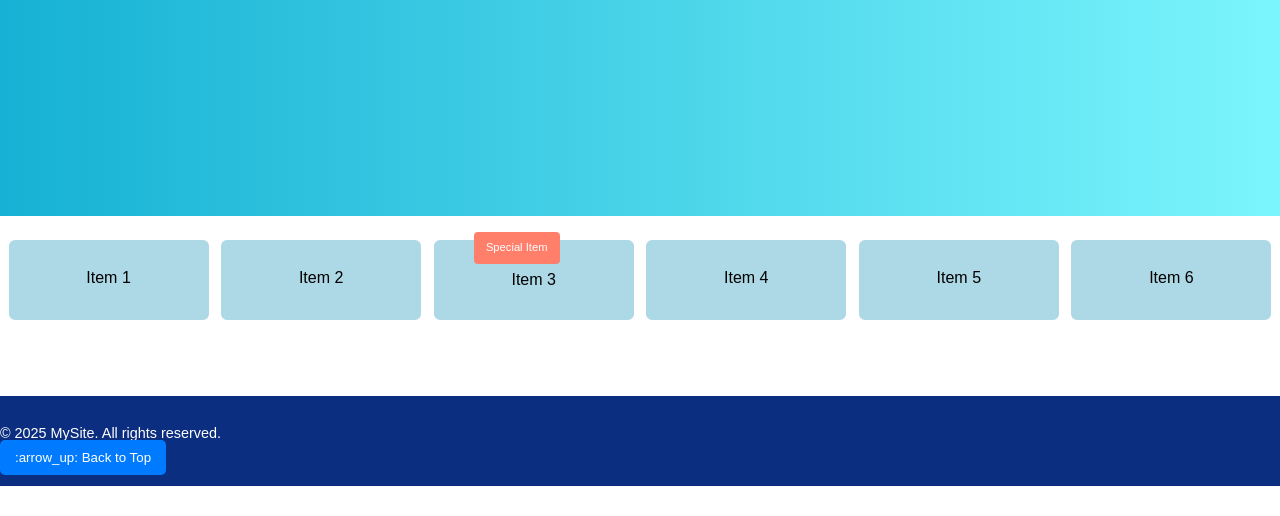
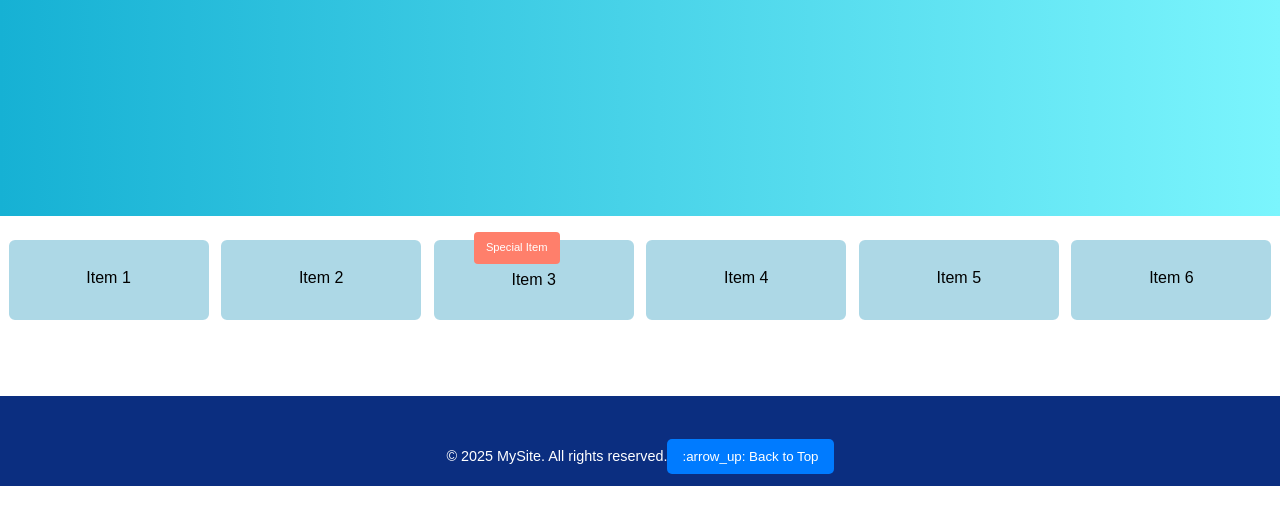
Before and after one commit to asunbird/Flexbox-Position-Example, a plain HTML site: page index.html in a window 1280 px wide. Shown: the part 284-800 px from the top of the page. Drawn offline with Linux system fonts and the light colour scheme.

Commit message:
Edit footer elements position

```diff
--- a/styles.css
+++ b/styles.css
@@ -123,7 +123,9 @@ div.item {
 /* Footer styles */
 
 .footer {
-    display: inline-block;
+    display: flex;
+    align-items: center;
+    justify-content: center;
     width: 100%;
     height: 60px;
     background-color: rgb(11, 46, 128);
@@ -132,9 +134,13 @@ div.item {
     font-size: 0.9rem;
 }
 
-#backToTop {
+.footer-content {
+    display: inline-block;
+}
+
+.footer-content #backToTop {
   bottom: 20px;
-  margin-right: 10px;
+  right: 10px;
   background-color: #007bff;
   color: white;
   border: none;
```
